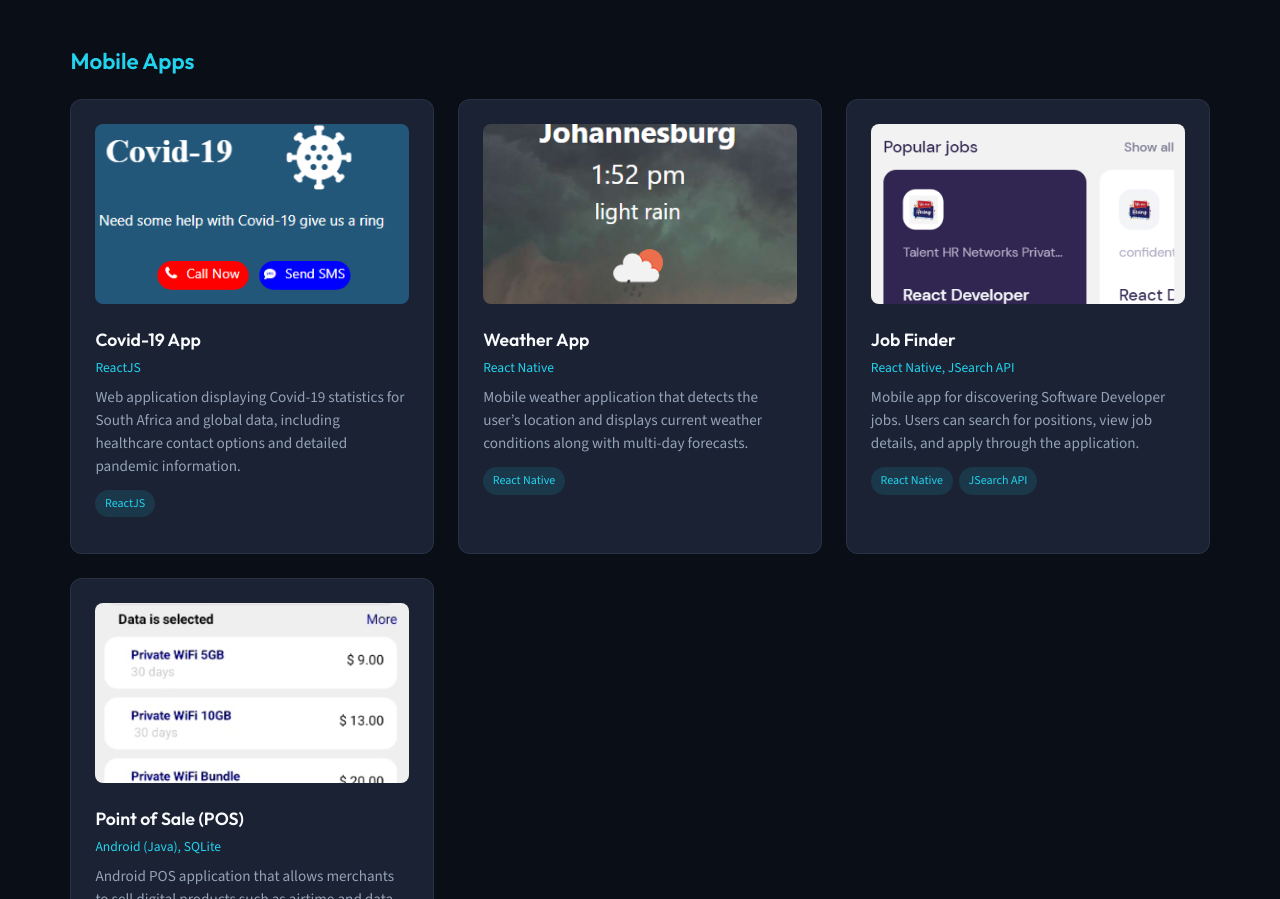
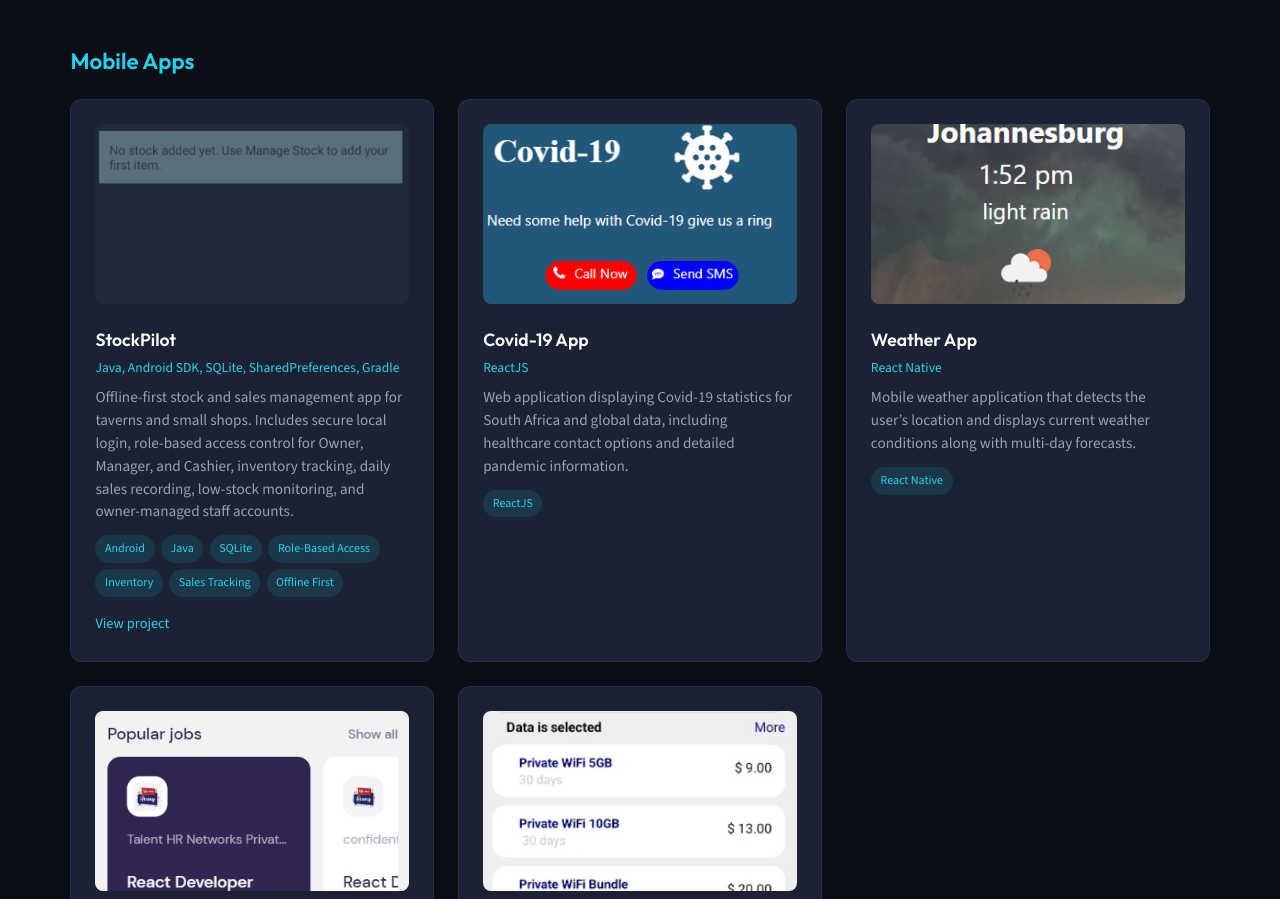
Before and after one commit to pbhaninaa/my-portfolio, a Vue app: page / in a window 1280 px wide. Shown: the part 3351-4250 px from the top of the page. Built offline with nearby package versions, Linux system fonts and the light colour scheme.

Commit message:
Added New Project StockPilot

```diff
--- a/src/data/defaultProfile.ts
+++ b/src/data/defaultProfile.ts
@@ -12,6 +12,7 @@ import weatherImg from '../assets/wWeather.png'
 import jobHunterImg from '../assets/job-hunter.png'
 import posImg from '../assets/point-of-sales.png'
 import mechConnectClientDash from '../assets/mech-connect-client-dash.png'
+import stockPilotImage from '../assets/stock-manager.png'
 
 export const defaultProfile: PortfolioProfile = {
   personal: {
@@ -132,6 +133,16 @@ export const defaultProfile: PortfolioProfile = {
     link: 'https://mechanic-management-806bi8xrb-pbhanina-5058s-projects.vercel.app/',
   },
   {
+  name: 'StockPilot',
+  category: 'Mobile App',
+  image: stockPilotImage,
+  tech: 'Java, Android SDK, SQLite, SharedPreferences, Gradle',
+  description:
+    'Offline-first stock and sales management app for taverns and small shops. Includes secure local login, role-based access control for Owner, Manager, and Cashier, inventory tracking, daily sales recording, low-stock monitoring, and owner-managed staff accounts.',
+  tags: ['Android', 'Java', 'SQLite', 'Role-Based Access', 'Inventory', 'Sales Tracking', 'Offline First'],
+  link: 'https://github.com/pbhaninaa/stock-management',
+},
+  {
     name: 'High School Application System',
     category: 'Web App',
     image: highSchoolImg,
```
Also changed, not shown: src/assets/stock-manager.png (added).
